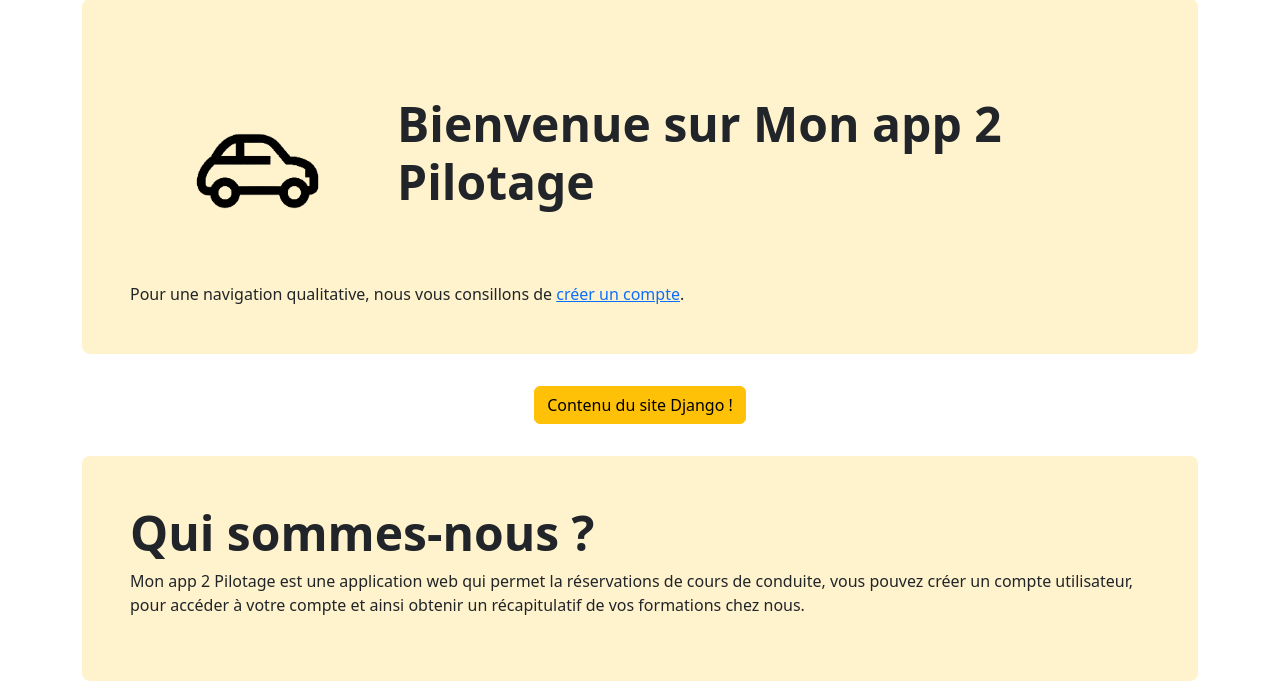
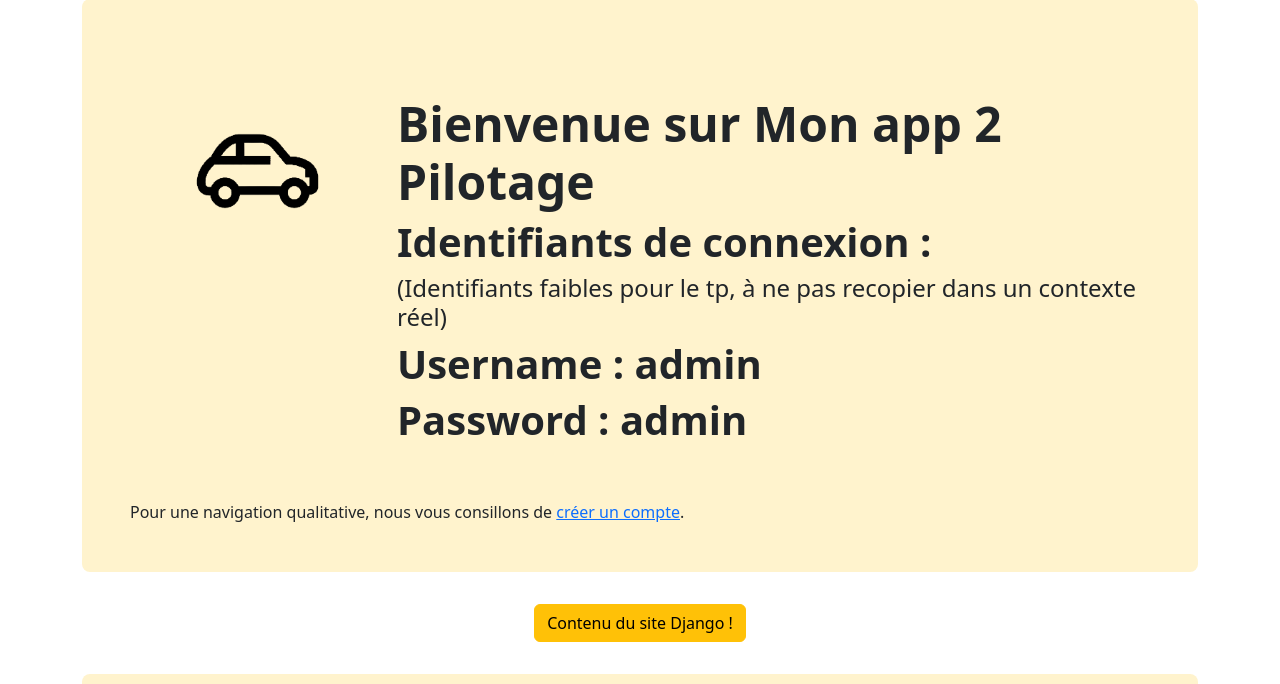
Before and after one commit to MasWap/b3-c3-django-layrac, a Django app: page / in a window 1280 px wide. Shown: the part 215-899 px from the top of the page. Run offline with Django 4.2, Linux system fonts and the light colour scheme.

Commit message:
Ajout des identifiants en claire sur la page d'accueil pour permettre au professeur de se connecter USERNAME : admin, PASSWORD : admin

```diff
--- a/ecole2Pilotage/monApp2Pilotage/templates/monApp2Pilotage/accueil.html
+++ b/ecole2Pilotage/monApp2Pilotage/templates/monApp2Pilotage/accueil.html
@@ -12,6 +12,10 @@
                 </div>
                 <div class="col-md-9">
                     <h1 class="display-5 fw-bold">Bienvenue sur Mon app 2 Pilotage</h1>
+                    <h1 class="display-7 fw-bold">Identifiants de connexion :</h1>
+                    <h4>(Identifiants faibles pour le tp, à ne pas recopier dans un contexte réel)</h4>
+                    <h1 class="display-9 fw-bold">Username : admin</h1>
+                    <h1 class="display-9 fw-bold">Password : admin</h1>
                 </div>
             </div>
         </div>
```
Also changed, not shown: ecole2Pilotage/db.sqlite3.
